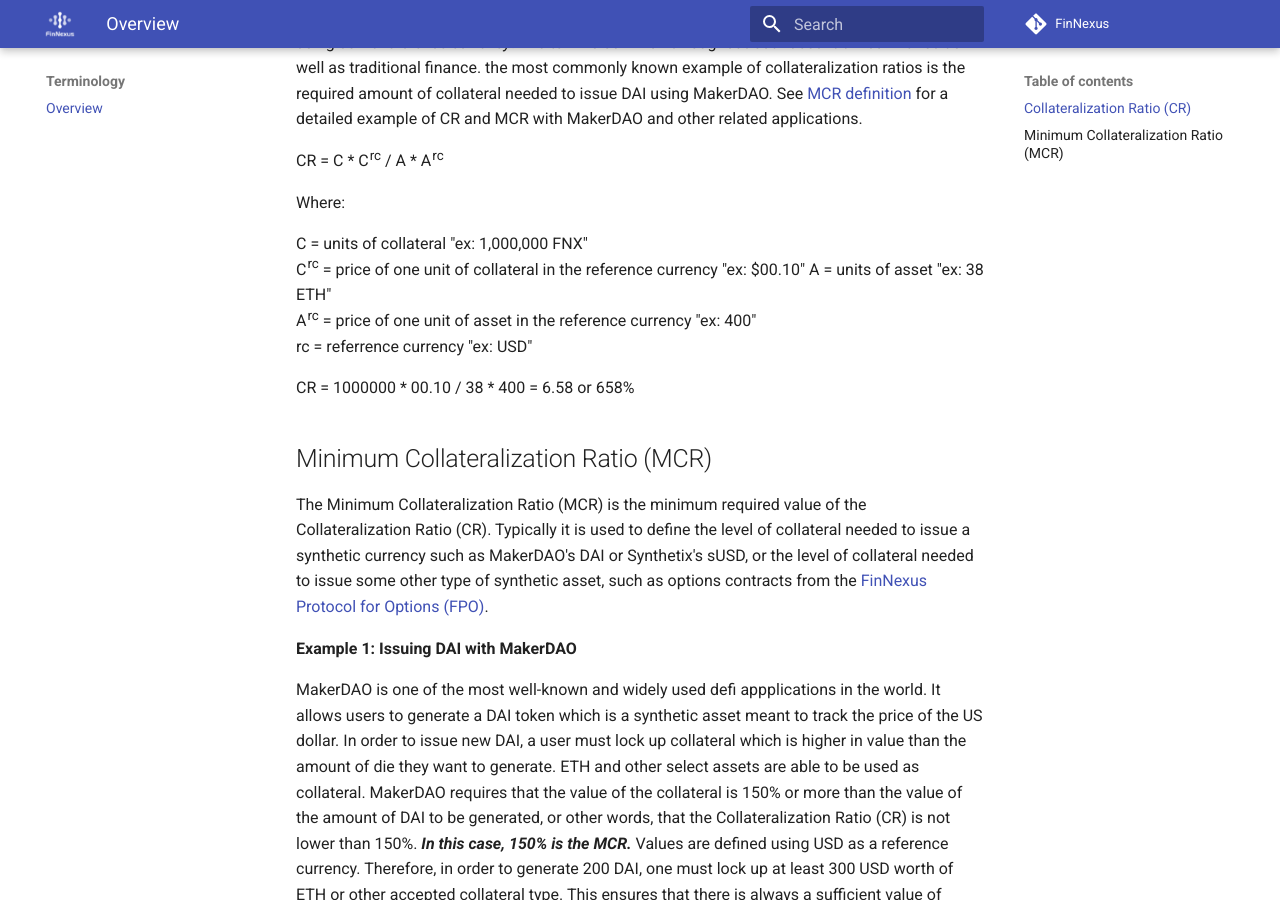
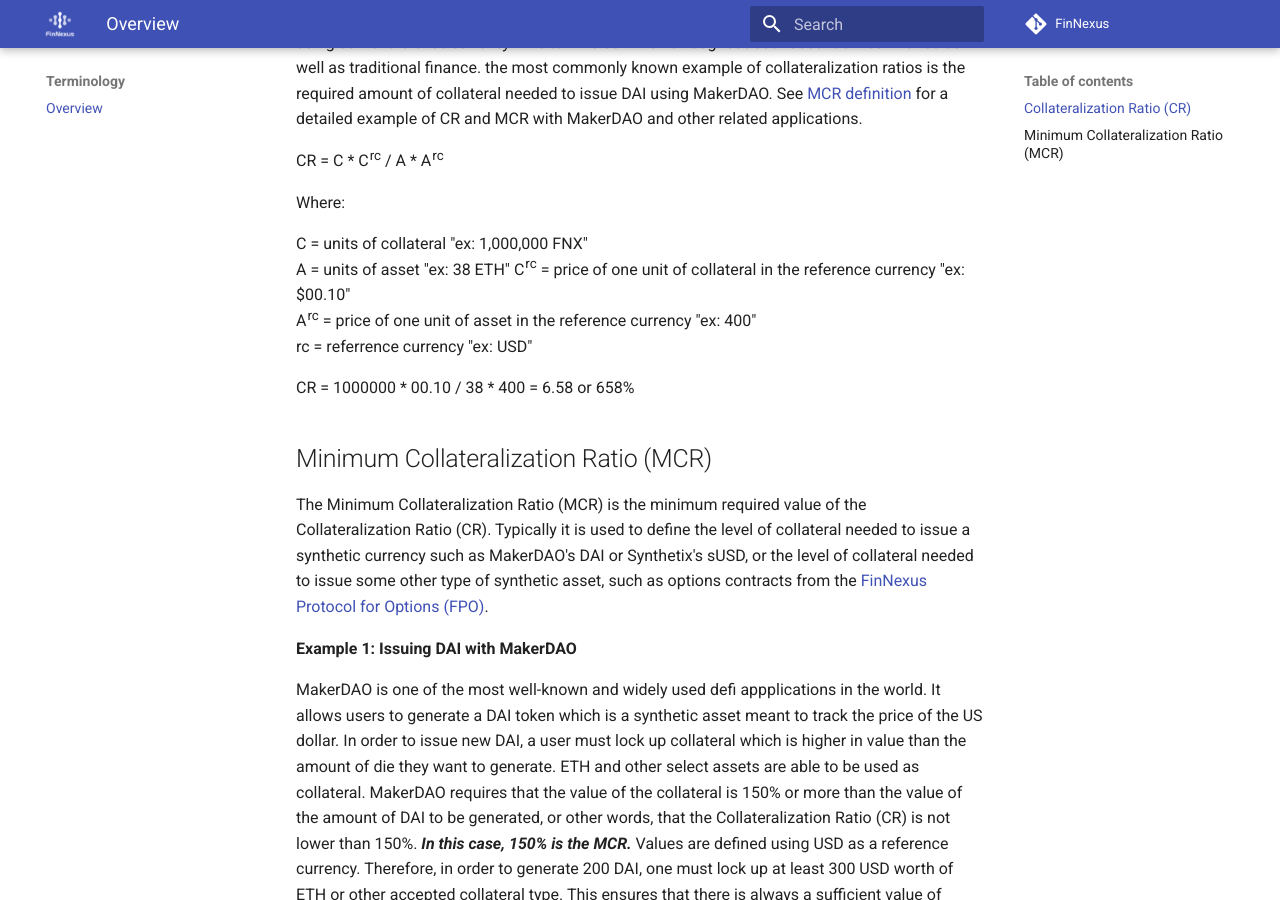
Before and after one commit to Phoenix-Finance/Phoenix-Documentation, an MkDocs documentation site: the page built from content/terminology/index.md, in a window 1280 px wide and 900 px high, scrolled down 417 px. Built offline with MkDocs 1.6.1 and Material for MkDocs 9.7.7, drawn with Linux system fonts in a browser that asks for light colours.

```diff
--- a/content/terminology/index.md
+++ b/content/terminology/index.md
@@ -11,8 +11,8 @@ CR = C * C<sup>rc</sup> / A * A<sup>rc</sup>
 Where:
 
 C = units of collateral "ex: 1,000,000 FNX"
+A = units of asset "ex: 38 ETH"
 C<sup>rc</sup> = price of one unit of collateral in the reference currency  "ex: $00.10"
-A = units of asset "ex: 38 ETH"
 A<sup>rc</sup> = price of one unit of asset in the reference currency  "ex: 400"
 rc = referrence currency "ex: USD"
 
```
